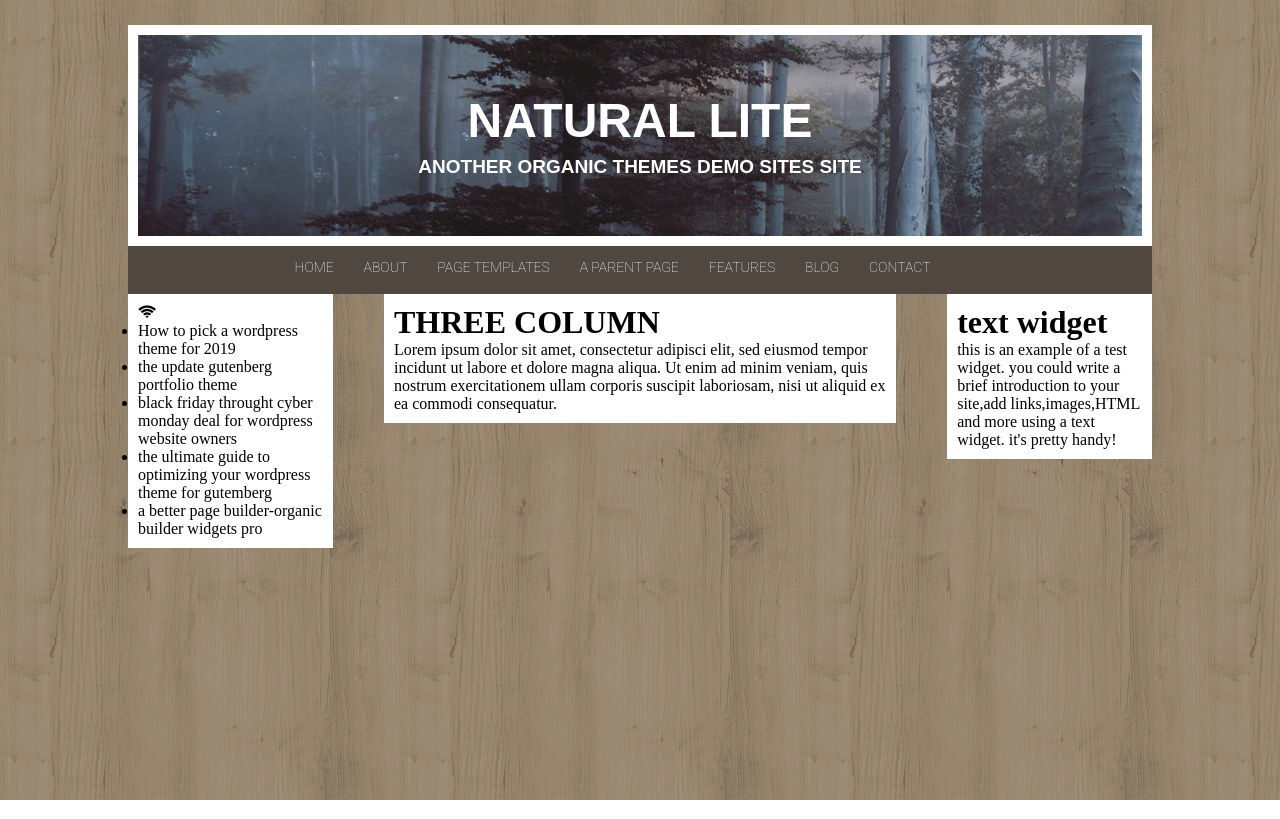
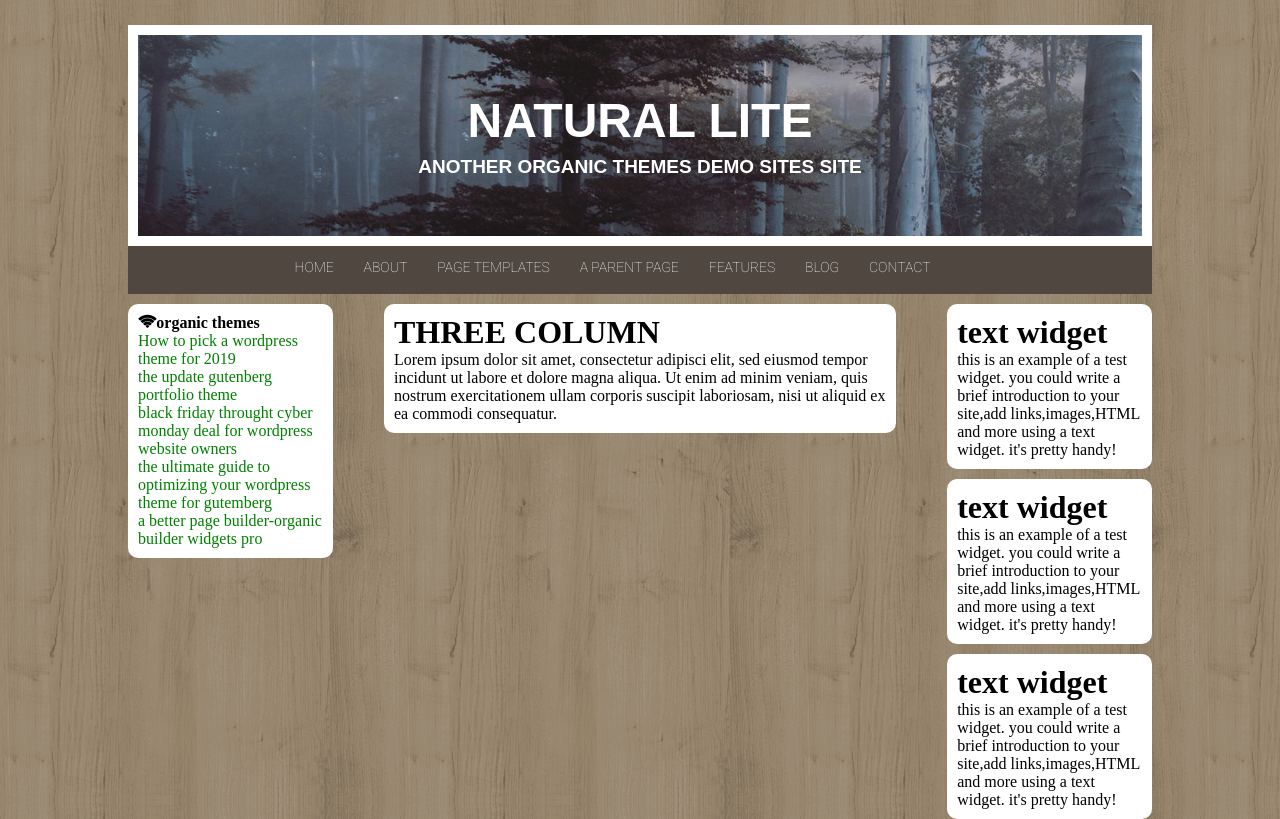
Before and after one commit to alessandrocapanna/htmlcss-wp, a plain HTML site: page index.html in a window 1280 px wide. Drawn offline with Linux system fonts and the light colour scheme.

Commit message:
finito main

```diff
--- a/css/style.css
+++ b/css/style.css
@@ -10,7 +10,7 @@ body {
 }
 
 .wrapper {
-  width: 1024px;
+  width: 80%;
   margin: auto;
 }
 /*** INIZIO HEADER ***/
@@ -48,7 +48,7 @@ header .titolo .testo {
 /* inizio menu */
 header .menu {
   font-family: 'Roboto';
-    background-color: #504741;
+  background-color: #504741;
 }
 
 header .menu ul {
@@ -72,19 +72,39 @@ header .menu ul li:hover {
 /*** FINE HEADER ***/
 
 /*** INIZIO MAIN ***/
+main .conteiner {
+  margin: 10px 0;
+  po
+}
+
+main .conteiner::after{
+  display:table;
+  content:””;
+  clear:both
+}
 
 main .conteiner .col {
-  list-style: none;
   padding: 10px;
   float: left;
   background-color: white;
+  border-radius: 10px;
 }
 /* inizio col sx */
 main .conteiner .col.sx {
+  color:green;
+  list-style: none;
   width: 20%;
   margin-right: 5%;
 }
 
+main .conteiner .col.sx i{
+  color: black;
+  font-weight: bold;
+}
+
+main .conteiner .col.sx ul{
+  list-style: none;
+}
 
 /* fine col sx */
 /* inizio col center */
@@ -95,8 +115,23 @@ main .conteiner .col.center {
 /* inizio col center */
 /* inizio col dx */
 main .conteiner .col.dx {
+  padding: 0;
+  background-color: inherit;
   width: 20%;
 }
+
+main .conteiner .col.dx .testo {
+  padding: 10px;
+  margin-bottom: 10px;
+  background-color: white;
+  border-radius: 10px;
+}
+
+main .conteiner .col.dx .testo:last-child {
+  margin-bottom: 0px;
+}
 /* fine col dx */
+/*** FINE MAIN ***/
 
-/*** FINE MAIN ***/
+/*** INIZIO FOOTER ***/
+/*** FINE FOOTER ***/
--- a/index.html
+++ b/index.html
@@ -40,7 +40,7 @@
       <main>
         <div class="conteiner">
           <div class="col sx">
-            <i class="fa fa-wifi" aria-hidden="true"></i>
+            <i class="fa fa-wifi" aria-hidden="true">organic themes</i>
             <ul>
               <li>How to pick a wordpress theme for 2019</li>
               <li>the update gutenberg portfolio theme</li>
@@ -59,15 +59,30 @@
           </div>
 
           <div class="col dx">
+
             <div class="testo">
-
-            </div>
               <h1>text widget</h1>
               <p>this is an example of a test widget.
                  you could  write a brief introduction
               to your site,add links,images,HTML and more using a text widget.
               it's pretty handy!</p>
+            </div>
 
+            <div class="testo">
+              <h1>text widget</h1>
+              <p>this is an example of a test widget.
+                 you could  write a brief introduction
+              to your site,add links,images,HTML and more using a text widget.
+              it's pretty handy!</p>
+            </div>
+
+            <div class="testo">
+              <h1>text widget</h1>
+              <p>this is an example of a test widget.
+                 you could  write a brief introduction
+              to your site,add links,images,HTML and more using a text widget.
+              it's pretty handy!</p>
+            </div>
           </div>
         </div>
       </main>
```
